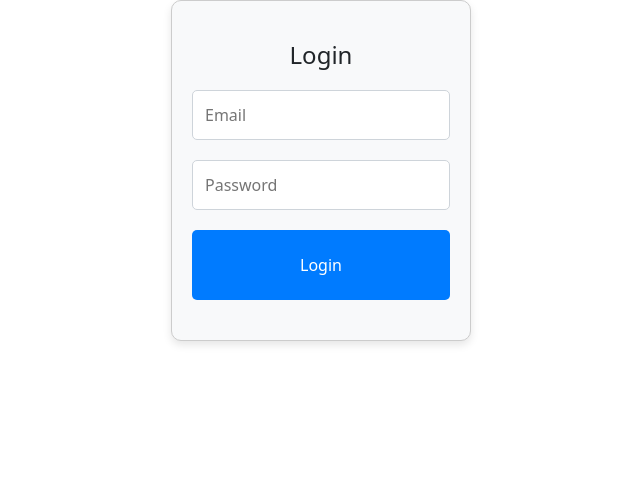
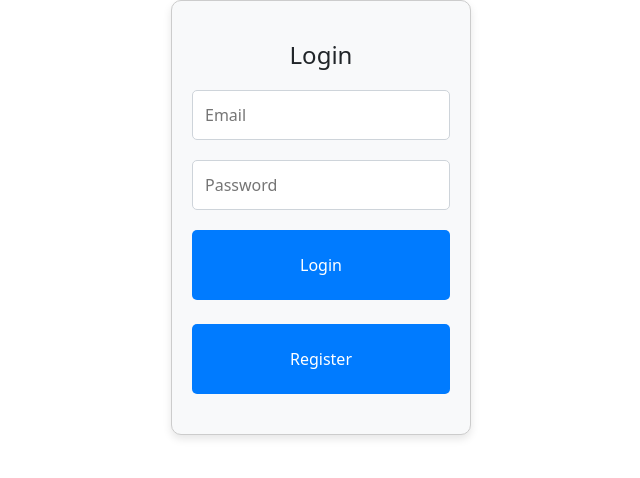
Before and after one commit to manushi7/WebAssignment5, a React (Create React App) app: page /login in a window 1280 px wide. Shown: the top 478 px of the page, without its empty margins (319-959 px from the left). Built offline with nearby package versions, Linux system fonts and the light colour scheme; no server answers.

Commit message:
minor changes

```diff
--- a/src/pages/LoginPage.js
+++ b/src/pages/LoginPage.js
@@ -41,6 +41,10 @@ const LoginPage = () => {
     }
   };
 
+  const handleReggisterClick = () => {
+    navigate('/signup');
+  }
+
   return (
     <div className="login-container">
       <h2>Login</h2>
@@ -58,6 +62,8 @@ const LoginPage = () => {
       />
       <button onClick={handleLoginClick}>Login</button>
       {error && <p className="error-message">{error}</p>}
+      <br/>
+      <button onClick={handleReggisterClick}>Register</button>
     </div>
   );
 };
```
